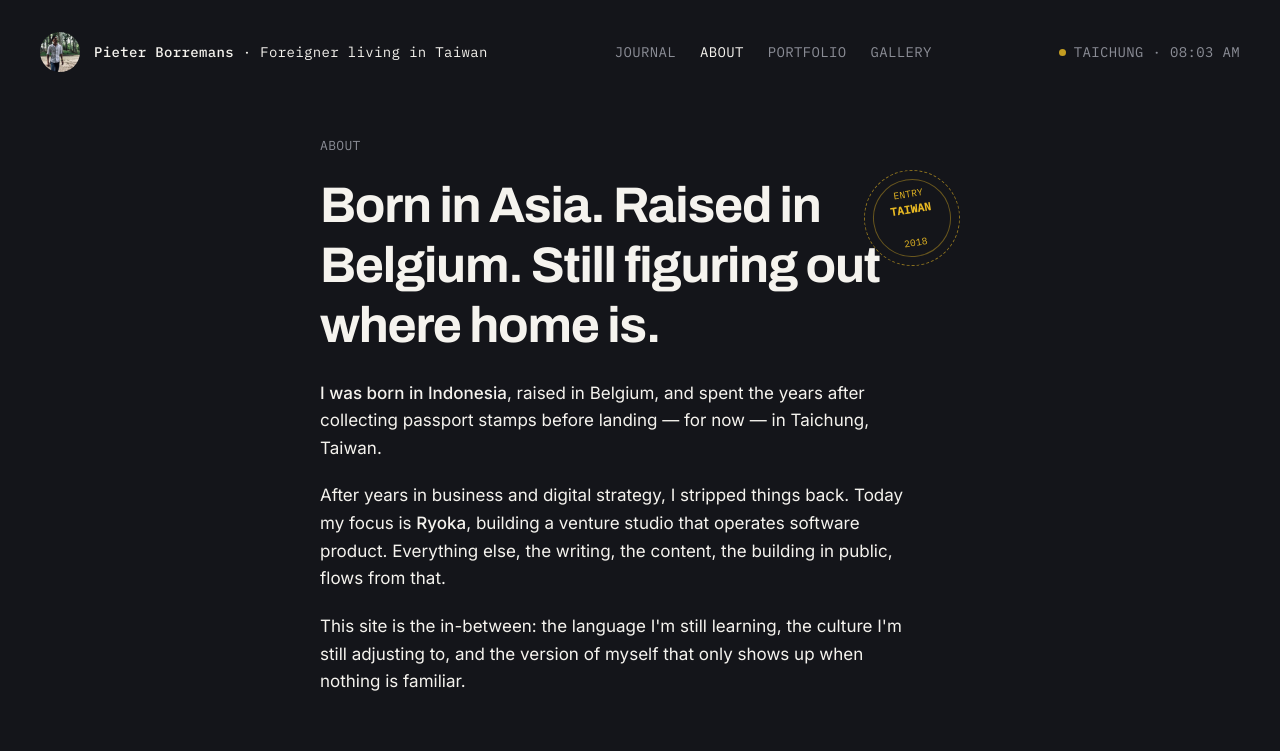
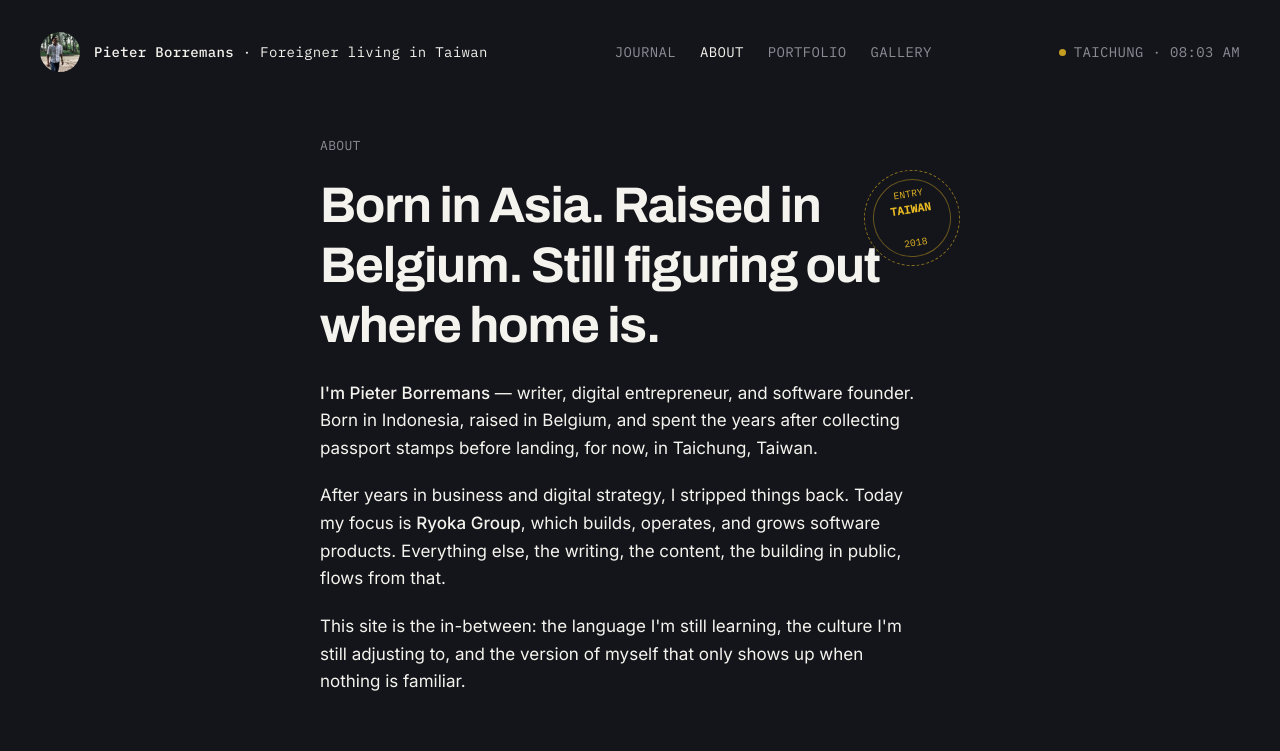
Before and after one commit to sillyledger/personal, a Next.js app: page /about in a window 1280 px wide. Shown: the top 751 px of the page. Built offline with nearby package versions, Linux system fonts and the light colour scheme.

Commit message:
Update page.tsx

```diff
--- a/app/about/page.tsx
+++ b/app/about/page.tsx
@@ -49,16 +49,17 @@ export default function AboutPage() {
 
       <div className="mt-6 space-y-5 max-w-[600px]">
         <p className="text-[17px] leading-relaxed text-ink">
-          <strong className="font-medium">I was born in Indonesia</strong>, raised in
-          Belgium, and spent the years after collecting passport stamps
-          before landing — for now — in Taichung, Taiwan.
+          <strong className="font-medium">I&apos;m Pieter Borremans</strong> —
+          writer, digital entrepreneur, and software founder. Born in
+          Indonesia, raised in Belgium, and spent the years after collecting
+          passport stamps before landing, for now, in Taichung, Taiwan.
         </p>
         <p className="text-[17px] leading-relaxed text-ink">
           After years in business and digital strategy, I stripped things
-          back. Today my focus is <strong className="font-medium">Ryoka</strong>, building
-          a venture studio that operates software product. Everything else,
-          the writing, the content, the building in public, flows from
-          that.
+          back. Today my focus is <strong className="font-medium">Ryoka Group</strong>,
+          which builds, operates, and grows software products. Everything
+          else, the writing, the content, the building in public, flows
+          from that.
         </p>
         <p className="text-[17px] leading-relaxed text-ink">
           This site is the in-between: the language I&apos;m still learning,
```
